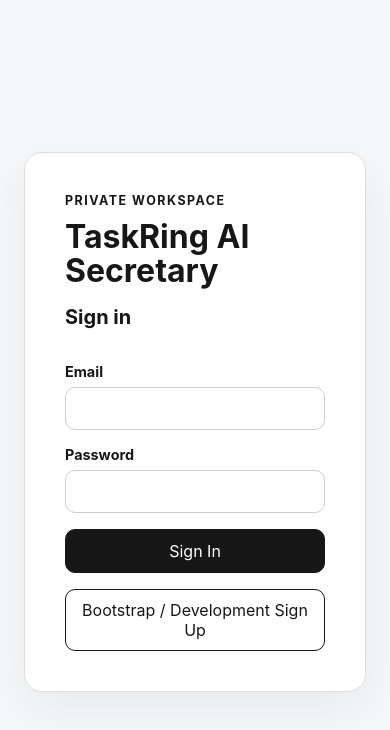
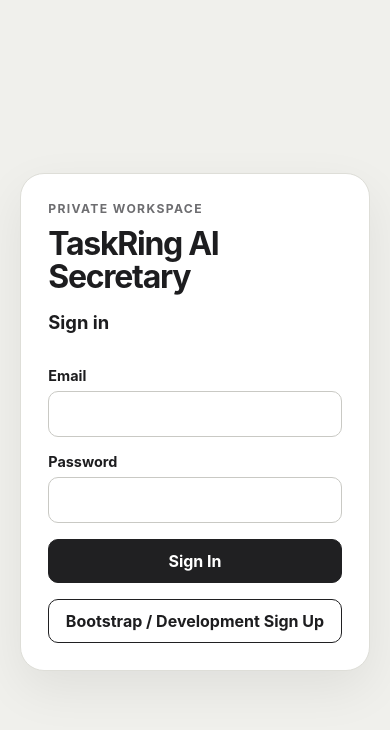
Before and after one commit to Inertia77/taskring-ai, a React (Vite) app: page /inbox in a window 390 px wide. Shown: the top 730 px of the page. Built offline with nearby package versions, Linux system fonts and the light colour scheme; no server answers.

Commit message:
WP004: establish mobile-first design foundation

```diff
--- a/src/styles.css
+++ b/src/styles.css
@@ -1,19 +1,47 @@
 :root {
   font-family: Inter, ui-sans-serif, system-ui, -apple-system, BlinkMacSystemFont, "Segoe UI", sans-serif;
-  color: #171717;
-  background: #f6f7f8;
+  color: #1d1d1f;
+  background: #f6f6f3;
   font-synthesis: none;
   text-rendering: optimizeLegibility;
+  --surface: #ffffff;
+  --surface-subtle: #f0f0ec;
+  --text: #1d1d1f;
+  --text-muted: #6d6d70;
+  --border: #deded8;
+  --accent: #202022;
+  --focus: #5a66d6;
+  --danger: #8f2f2f;
+  --space-1: 4px;
+  --space-2: 8px;
+  --space-3: 12px;
+  --space-4: 16px;
+  --space-5: 20px;
+  --space-6: 24px;
+  --space-8: 32px;
+  --radius-sm: 10px;
+  --radius-md: 16px;
+  --radius-lg: 24px;
+  --shadow-soft: 0 18px 50px rgb(20 20 20 / 7%);
 }
 
 * {
   box-sizing: border-box;
 }
 
+html {
+  min-width: 320px;
+  min-height: 100%;
+  background: var(--surface-subtle);
+}
+
 body {
   margin: 0;
   min-width: 320px;
   min-height: 100vh;
+  min-height: 100dvh;
+  color: var(--text);
+  background: var(--surface-subtle);
 }
 
 button,
@@ -21,54 +49,79 @@ input {
   font: inherit;
 }
 
-.health-page {
+button,
+a {
+  -webkit-tap-highlight-color: transparent;
+}
+
+a {
+  color: inherit;
+}
+
+button:focus-visible,
+a:focus-visible,
+input:focus-visible,
+[tabindex="-1"]:focus-visible {
+  outline: 3px solid color-mix(in srgb, var(--focus) 70%, transparent);
+  outline-offset: 3px;
+}
+
+h1,
+p {
+  margin-top: 0;
+}
+
+/* Auth boundary retained from WP003. */
+.health-page,
+.auth-page {
   min-height: 100vh;
+  min-height: 100dvh;
   display: grid;
   place-items: center;
-  padding: 24px;
+  padding:
+    calc(var(--space-6) + env(safe-area-inset-top))
+    var(--space-5)
+    calc(var(--space-6) + env(safe-area-inset-bottom));
 }
 
-.health-card {
+.health-card,
+.auth-card {
   width: min(520px, 100%);
-  padding: 40px;
-  border: 1px solid #dedede;
-  border-radius: 18px;
-  background: #ffffff;
-  box-shadow: 0 16px 48px rgb(0 0 0 / 6%);
+  padding: clamp(24px, 7vw, 40px);
+  border: 1px solid var(--border);
+  border-radius: var(--radius-lg);
+  background: var(--surface);
+  box-shadow: var(--shadow-soft);
 }
 
-.eyebrow {
-  margin: 0 0 12px;
-  font-size: 0.78rem;
-  font-weight: 700;
-  letter-spacing: 0.12em;
+.eyebrow,
+.page-kicker,
+.status-label {
+  margin-bottom: var(--space-3);
+  color: var(--text-muted);
+  font-size: 0.76rem;
+  font-weight: 750;
+  letter-spacing: 0.11em;
   text-transform: uppercase;
 }
 
-h1 {
-  margin: 0;
-  font-size: clamp(2rem, 7vw, 3.4rem);
-  line-height: 1.05;
+.health-card h1,
+.auth-card h1 {
+  margin-bottom: 0;
+  font-size: clamp(2rem, 8vw, 3.2rem);
+  line-height: 1.02;
+  letter-spacing: -0.04em;
 }
 
 .system-status {
   margin: 18px 0 34px;
-  font-size: 1.25rem;
+  font-size: 1.15rem;
   font-weight: 650;
-}
-
-.connection {
-  display: flex;
-  justify-content: space-between;
-  gap: 16px;
-  padding-top: 18px;
-  border-top: 1px solid #e5e5e5;
-  font-size: 0.92rem;
 }
 
 .auth-form {
   display: grid;
-  gap: 16px;
+  gap: var(--space-4);
 }
 
 .auth-form label {
@@ -80,20 +133,23 @@ h1 {
 
 .auth-form input {
   width: 100%;
-  padding: 12px 14px;
-  border: 1px solid #cfcfcf;
-  border-radius: 10px;
+  min-height: 46px;
+  padding: 11px 14px;
+  border: 1px solid #c9c9c4;
+  border-radius: var(--radius-sm);
   background: #fff;
+  color: var(--text);
 }
 
 .auth-form button,
 .sign-out-button {
   min-height: 44px;
   padding: 10px 16px;
-  border: 1px solid #171717;
-  border-radius: 10px;
-  background: #171717;
+  border: 1px solid var(--accent);
+  border-radius: var(--radius-sm);
+  background: var(--accent);
   color: #fff;
+  font-weight: 700;
   cursor: pointer;
 }
 
@@ -105,7 +161,7 @@ h1 {
 
 .auth-form .secondary-button {
   background: #fff;
-  color: #171717;
+  color: var(--text);
 }
 
 .auth-message {
@@ -114,10 +170,322 @@ h1 {
 }
 
 .auth-message.error {
+  color: var(--danger);
   font-weight: 650;
+}
+
+/* Authenticated mobile shell. */
+.app-shell {
+  min-height: 100vh;
+  min-height: 100dvh;
+  background: var(--surface-subtle);
+}
+
+.app-frame {
+  width: min(100%, 860px);
+  min-height: 100vh;
+  min-height: 100dvh;
+  margin: 0 auto;
+  background: var(--surface);
+}
+
+.app-header {
+  position: sticky;
+  top: 0;
+  z-index: 20;
+  display: flex;
+  align-items: center;
+  justify-content: space-between;
+  gap: var(--space-4);
+  min-height: 70px;
+  padding:
+    calc(var(--space-3) + env(safe-area-inset-top))
+    var(--space-5)
+    var(--space-3);
+  border-bottom: 1px solid color-mix(in srgb, var(--border) 75%, transparent);
+  background: color-mix(in srgb, var(--surface) 94%, transparent);
+  backdrop-filter: blur(18px);
+}
+
+.app-wordmark,
+.app-subtitle {
+  margin: 0;
+}
+
+.app-wordmark {
+  font-size: 0.96rem;
+  font-weight: 800;
+  letter-spacing: -0.02em;
+}
+
+.app-subtitle {
+  margin-top: 1px;
+  color: var(--text-muted);
+  font-size: 0.72rem;
+}
+
+.skip-link {
+  position: absolute;
+  left: var(--space-4);
+  top: -100px;
+  z-index: 100;
+  padding: 10px 14px;
+  border-radius: var(--radius-sm);
+  background: var(--accent);
+  color: #fff;
+  text-decoration: none;
+}
+
+.skip-link:focus {
+  top: calc(var(--space-2) + env(safe-area-inset-top));
+}
+
+.app-content {
+  width: 100%;
+  padding: var(--space-6) var(--space-5) calc(96px + env(safe-area-inset-bottom));
+}
+
+.page-stack {
+  display: grid;
+  gap: var(--space-6);
+  width: min(100%, 720px);
+  margin: 0 auto;
+}
+
+.page-heading {
+  display: grid;
+  gap: var(--space-2);
+}
+
+.page-heading .page-kicker,
+.page-heading h1,
+.page-heading .page-summary {
+  margin: 0;
+}
+
+.page-heading h1 {
+  font-size: clamp(2.15rem, 12vw, 4rem);
+  line-height: 0.98;
+  letter-spacing: -0.055em;
+}
+
+.page-summary {
+  max-width: 46rem;
+  color: var(--text-muted);
+  font-size: 0.98rem;
+  line-height: 1.55;
+}
+
+.shell-status-card,
+.empty-state,
+.settings-card {
+  border: 1px solid var(--border);
+  border-radius: var(--radius-md);
+  background: var(--surface);
+}
+
+.shell-status-card {
+  display: flex;
+  align-items: center;
+  justify-content: space-between;
+  gap: var(--space-4);
+  padding: var(--space-5);
+}
+
+.shell-status-card p,
+.shell-status-card strong {
+  margin: 0;
+}
+
+.empty-state {
+  min-height: 190px;
+  display: grid;
+  align-content: center;
+  justify-items: start;
+  gap: var(--space-2);
+  padding: var(--space-6);
+  background: #fbfbf9;
+}
+
+.empty-state strong,
+.empty-state p {
+  margin: 0;
+}
+
+.empty-state p {
+  color: var(--text-muted);
+  line-height: 1.5;
+}
+
+.today-future-space {
+  min-height: 260px;
+  border: 1px dashed color-mix(in srgb, var(--border) 72%, transparent);
+  border-radius: var(--radius-md);
+  background: linear-gradient(180deg, #fbfbf8 0%, #f7f7f3 100%);
+}
+
+.offline-note {
+  margin: calc(var(--space-6) * -0.5) 0 0;
+  padding: var(--space-3) var(--space-4);
+  border-radius: var(--radius-sm);
+  background: #f2eee4;
+  color: #675b42;
+  font-size: 0.86rem;
+  line-height: 1.45;
+}
+
+.settings-card {
+  overflow: hidden;
+}
+
+.settings-row {
+  min-height: 52px;
+  display: flex;
+  align-items: center;
+  justify-content: space-between;
+  gap: var(--space-5);
+  padding: var(--space-3) var(--space-4);
+  border-bottom: 1px solid var(--border);
+  font-size: 0.9rem;
+}
+
+.settings-row:last-child {
+  border-bottom: 0;
+}
+
+.settings-row > span:first-child {
+  color: var(--text-muted);
+}
+
+.settings-row strong {
+  text-align: right;
 }
 
 .sign-out-button {
   width: 100%;
-  margin-top: 24px;
 }
+
+.network-status {
+  display: inline-flex;
+  align-items: center;
+  gap: 7px;
+  min-height: 32px;
+  padding: 6px 10px;
+  border: 1px solid var(--border);
+  border-radius: 999px;
+  background: #fafaf7;
+  color: var(--text-muted);
+  font-size: 0.8rem;
+  font-weight: 700;
+  white-space: nowrap;
+}
+
+.network-status.compact {
+  min-height: 28px;
+  padding: 4px 8px;
+  font-size: 0.75rem;
+}
+
+.network-status-dot {
+  width: 7px;
+  height: 7px;
+  border-radius: 50%;
+  background: #6eaa75;
+}
+
+.network-status.offline .network-status-dot {
+  background: #b58b57;
+}
+
+.bottom-navigation {
+  position: fixed;
+  left: 50%;
+  bottom: 0;
+  z-index: 40;
+  width: min(100%, 860px);
+  transform: translateX(-50%);
+  padding-bottom: env(safe-area-inset-bottom);
+  border-top: 1px solid color-mix(in srgb, var(--border) 82%, transparent);
+  background: color-mix(in srgb, var(--surface) 96%, transparent);
+  box-shadow: 0 -10px 30px rgb(20 20 20 / 5%);
+  backdrop-filter: blur(18px);
+}
+
+.bottom-navigation-inner {
+  display: grid;
+  grid-template-columns: repeat(5, minmax(0, 1fr));
+  min-height: 68px;
+}
+
+.bottom-navigation-item {
+  position: relative;
+  min-width: 44px;
+  min-height: 56px;
+  display: flex;
+  flex-direction: column;
+  align-items: center;
+  justify-content: center;
+  gap: 4px;
+  padding: 8px 2px 7px;
+  color: #7b7b7d;
+  font-size: 0.66rem;
+  font-weight: 680;
+  line-height: 1;
+  text-decoration: none;
+}
+
+.bottom-navigation-item::before {
+  content: "";
+  position: absolute;
+  top: 3px;
+  width: 26px;
+  height: 3px;
+  border-radius: 999px;
+  background: transparent;
+}
+
+.bottom-navigation-item[aria-current="page"] {
+  color: var(--text);
+}
+
+.bottom-navigation-item[aria-current="page"]::before {
+  background: var(--text);
+}
+
+.bottom-navigation-item svg {
+  flex: 0 0 auto;
+}
+
+@media (min-width: 720px) {
+  .app-frame {
+    border-inline: 1px solid var(--border);
+  }
+
+  .app-header,
+  .app-content {
+    padding-inline: var(--space-8);
+  }
+
+  .app-content {
+    padding-top: 40px;
+  }
+
+  .bottom-navigation {
+    border-inline: 1px solid var(--border);
+  }
+
+  .bottom-navigation-item {
+    font-size: 0.72rem;
+  }
+}
+
+@media (prefers-reduced-motion: reduce) {
+  *,
+  *::before,
+  *::after {
+    scroll-behavior: auto !important;
+    transition-duration: 0.01ms !important;
+    animation-duration: 0.01ms !important;
+    animation-iteration-count: 1 !important;
+  }
+}
```
